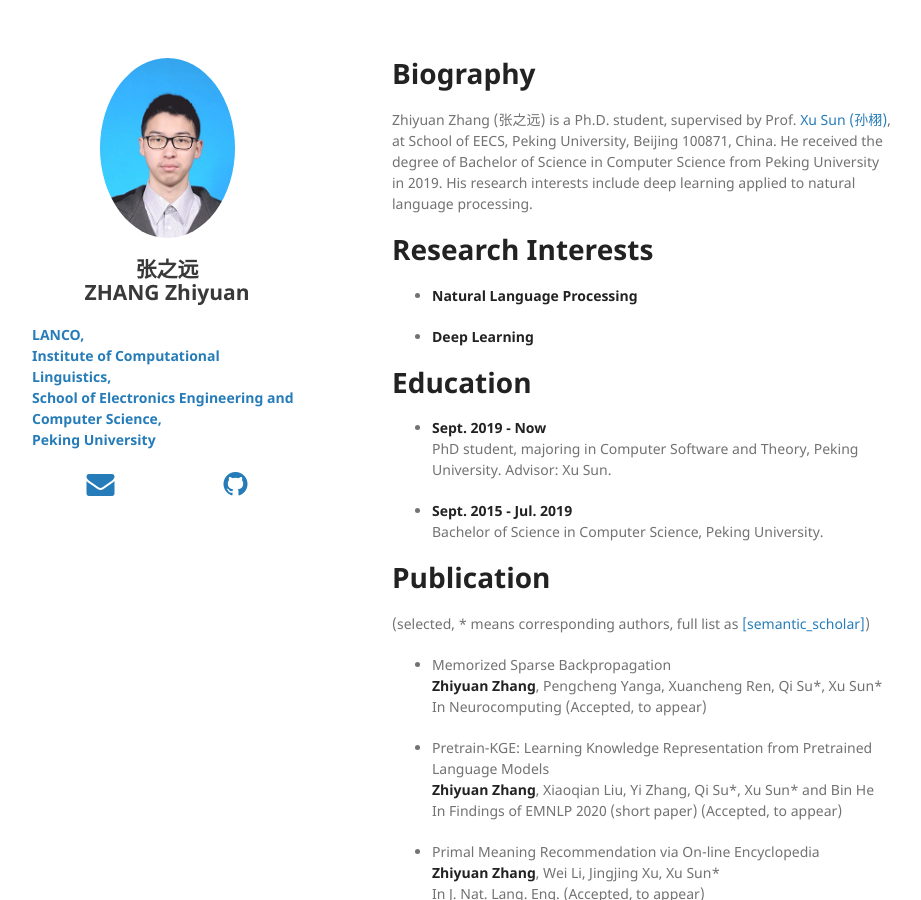
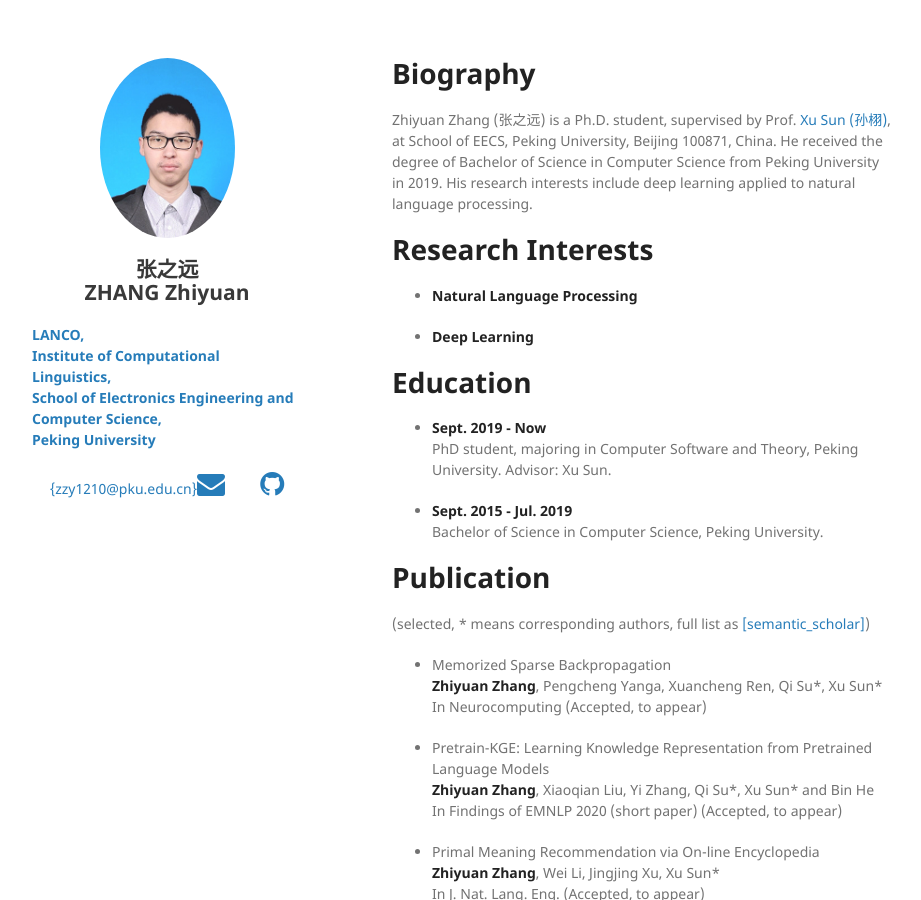
Before and after one commit to pkuzzy/pkuzzy.github.io, a Jekyll site: the page built from index.md, in a window 1280 px wide and 900 px high. Shown: the whole window, without its empty margins (178-1099 px from the left). Built offline with Jekyll 4.4.1, drawn with Linux system fonts in a browser that asks for light colours; nearby versions of some CDN libraries; our own code applies the rules of GitHub Pages for plain Markdown files.

Commit message:
Update default.html

```diff
--- a/_layouts/default.html
+++ b/_layouts/default.html
@@ -39,7 +39,7 @@
         </p>
 
         <div class="hor-dist-container">
-          <a href="{{ site.email_full }}"><i class="fa fa-envelope fa-2x"></i></a>
+          <a href="{{ site.email_full }}">{zzy1210@pku.edu.cn}<i class="fa fa-envelope fa-2x"></i></a>
           <a href="{{ site.github.owner_url }}"><i class="fa fa-github fa-2x"></i></a>
         </div>
 
```
